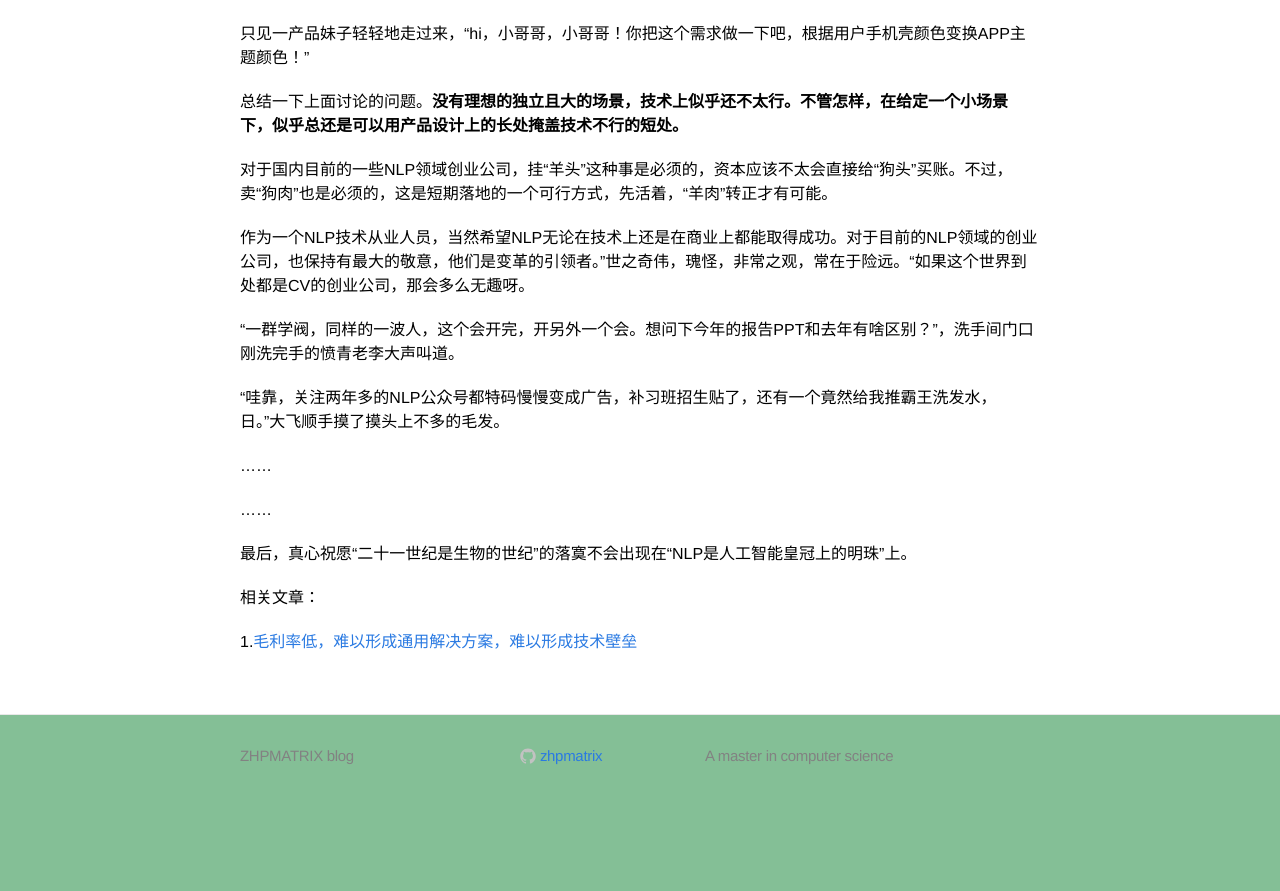
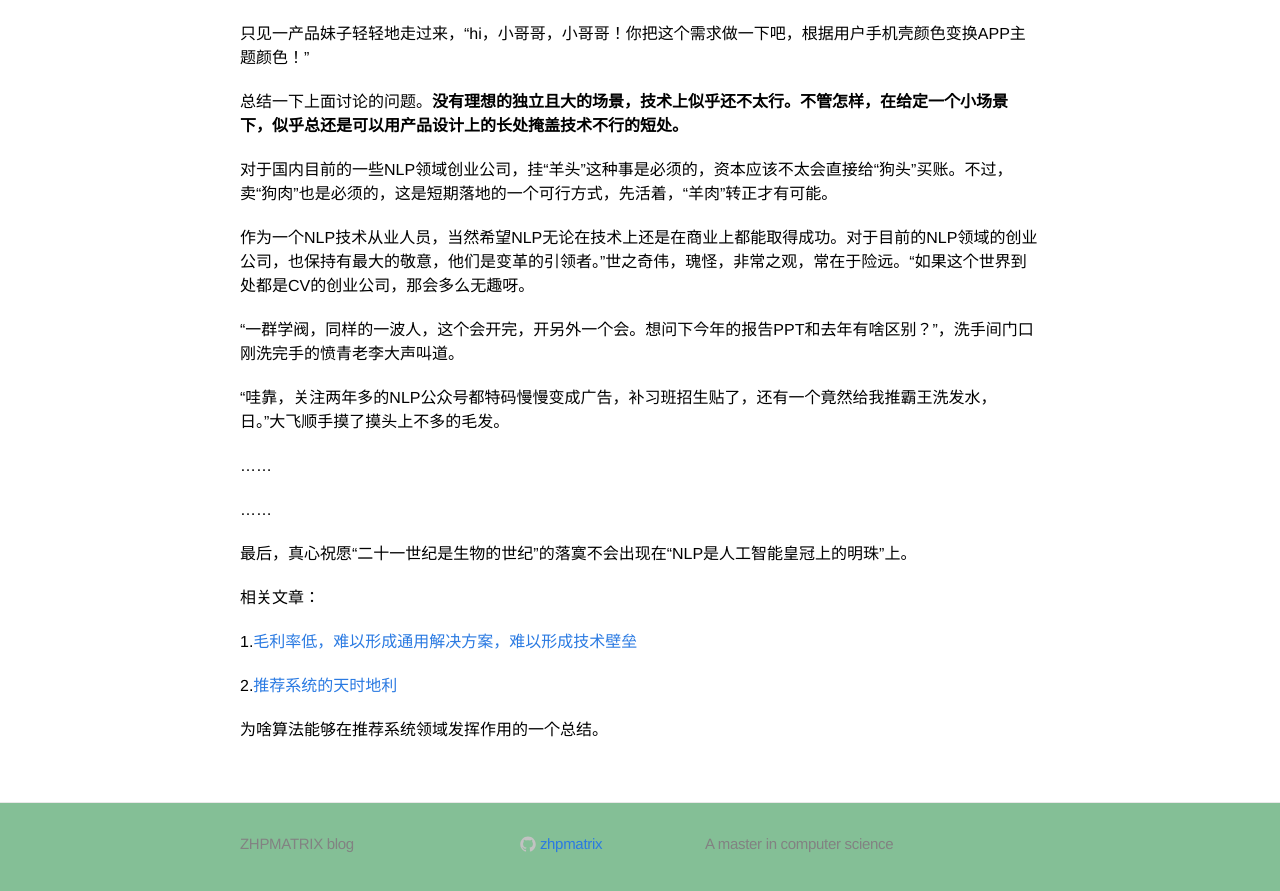
Before and after one commit to zhpmatrix/zhpmatrix.github.io, a Jekyll site: the page built from _posts/2019-11-02-thoughts-about-nlp-in-industry.md, in a window 1280 px wide and 900 px high, scrolled down 2058 px. Shown: the top 891 px of the window. Built offline with Jekyll 4.4.1, drawn with Linux system fonts in a browser that asks for light colours; comment, search, counter and statistics services are not loaded; before the commit the page ends 2870 px from its top, so only the background shows below that.

Commit message:
add new ref

```diff
--- a/_posts/2019-11-02-thoughts-about-nlp-in-industry.md
+++ b/_posts/2019-11-02-thoughts-about-nlp-in-industry.md
@@ -83,3 +83,7 @@ BLEU的出现极大地推动了机器翻译的进展。但是对于一些任务
 相关文章：
 
 1.[毛利率低，难以形成通用解决方案，难以形成技术壁垒](https://mp.weixin.qq.com/s?__biz=MzIzNjc1NzUzMw==&mid=2247538571&idx=4&sn=fa3df61e7fb319a1d5e6ce9bc8f85faa&chksm=e8d0e0f9dfa769ef85ffece00308bb31b9cab11bb169d9a40a57efc19776c729ed0e95d1e608&mpshare=1&scene=23&srcid&sharer_sharetime=1583812320502&sharer_shareid=0e8353dcb5f53b85da8e0afe73a0021b%23rd)
+
+2.[推荐系统的天时地利](https://zhuanlan.zhihu.com/p/147943017?utm_source=qq&utm_medium=social&utm_oi=52727124066304)
+
+为啥算法能够在推荐系统领域发挥作用的一个总结。
```
